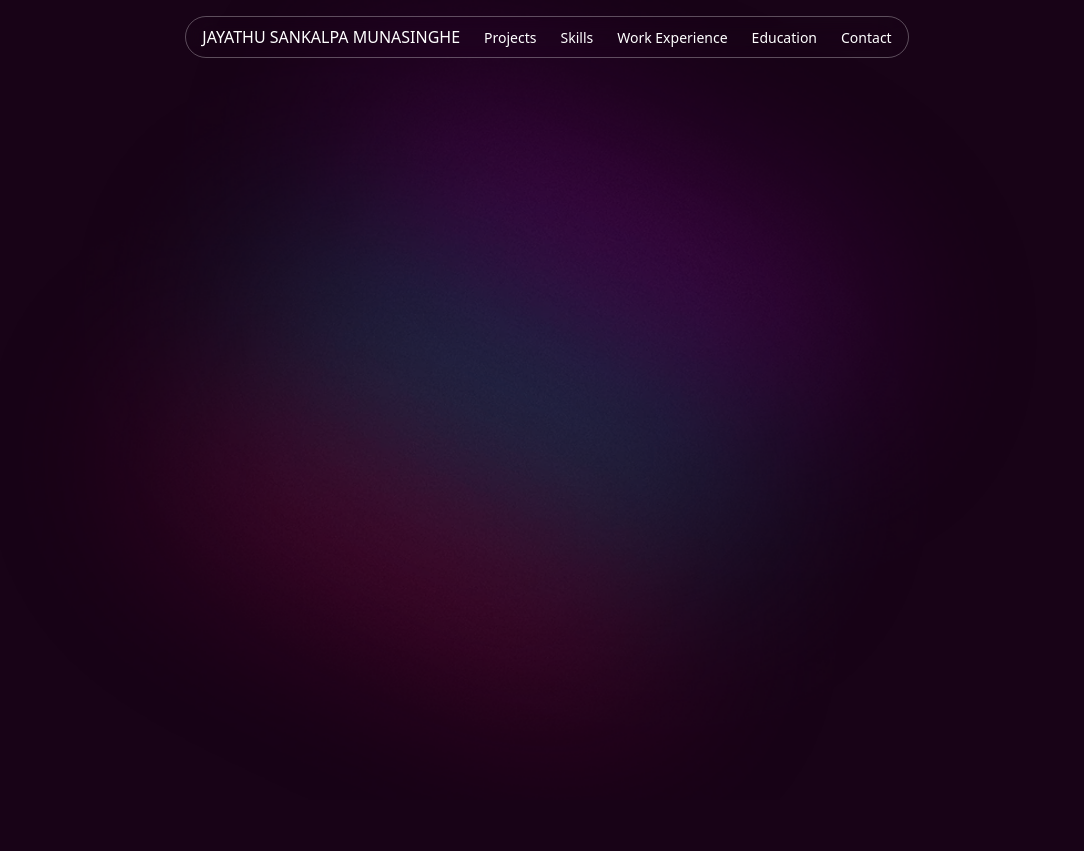
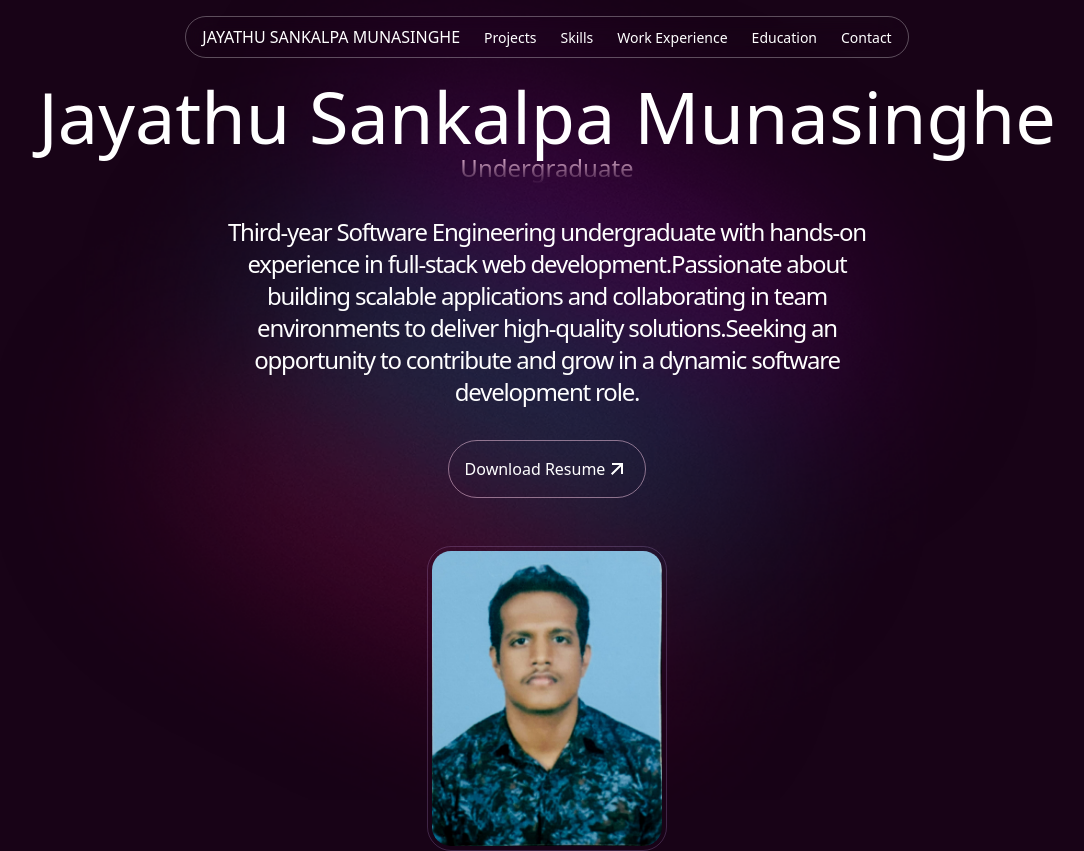
Before and after one commit to Munasinghe123/JSM-Portfolio, a React (Vite) app: page / in a window 1280 px wide. Shown: the whole page, without its empty margins (93-1177 px from the left). Before the commit the page ends 800 px from the top, so only its background shows below. Built offline with nearby package versions, Linux system fonts and the light colour scheme.

Commit message:
hero section done

```diff
--- a/src/App.jsx
+++ b/src/App.jsx
@@ -1,5 +1,6 @@
 
 import Navbar from "./components/NavBar";
+import HeroSection from "./components/HeroSection";
 
 const App=()=>{
   return(
@@ -8,6 +9,7 @@ const App=()=>{
         <div className="bg-image fixed inset-0 bg-cover bg-center"></div>
         <div className="relative z-10">
           <Navbar/>
+          <HeroSection/>
         </div>
       </main>
     </>
--- /dev/null
+++ b/src/components/HeroSection.jsx
@@ -0,0 +1,43 @@
+import { useRef } from "react";
+import { PROFILE } from "../constants";
+import jaya from '../assets/jaya.jpg'
+import { RiArrowRightUpLine } from "@remixicon/react";
+
+const HeroSection=()=>{
+
+    const heroRef=useRef(null);
+
+    return(
+        <section
+        className="flex min-h-screen flex-col items-center justify-center gap-4 lg:gap-6"
+        ref={heroRef}>
+            <div className="mt-8 lg:mt-20">
+                <h1
+                className="hero-title text-4xl upperCase lg:text-7xl">
+                    {PROFILE.name}
+                </h1>
+
+                <h2 className="hero-subheading bg-gradient-to-b from-pink-200 to purple-300 bg-clip-text text-center text-2xl
+                tracking-tigher text-transparent">
+                    {PROFILE.role}
+                </h2>
+            </div>
+            <p className="hero-text max-w-2xl p-2 text-center text-xl tracking-tighter lg:text-2xl">
+                {PROFILE.subheading}
+            </p>
+            <a href={"Jayathu-Sankalpa-CV.pdf"}
+            className="border white rounded-full flex mb-6 w-auto p-4 border-pink-200/50">
+            <span>
+                    Download Resume
+                </span>
+                <RiArrowRightUpLine/>
+
+            </a>
+
+            <img src={jaya} className="rounded-3xl w-60 border border-purple-300/20 p-1"/>
+
+        </section>
+    )
+}
+
+export default HeroSection;
--- a/src/components/NavBar.jsx
+++ b/src/components/NavBar.jsx
@@ -56,7 +56,7 @@ const Navbar = () => {
                 {/* Mobile Navbar */}
                 <div className="py-2 backdrop-blur-md lg:hidden">
                     <div className="flex items-center justify-between">
-                        <a href="#" className="pl-2 uppercase">Jayathu Sankalpa</a>
+                        <a href="#" className="pl-2 uppercase">Jayathu Sankalpa Munasinghe</a>
                         <button
                             className="focus:outline-none lg:hidden"
                             onClick={toggleMobileMenu}
--- a/src/constants/index.jsx
+++ b/src/constants/index.jsx
@@ -28,10 +28,12 @@ export const NAVIGATION_LINKS = [
 ];
 
 export const PROFILE = {
-  name: "David Stones",
-  role: "Full Stack Developer",
+  name: "Jayathu Sankalpa Munasinghe",
+  role: "Undergraduate",
   subheading:
-    "With 10 years of full-stack development experience, I build efficient, scalable web applications. Not on the job hunt, but always curious about interesting projects.",
+  "Third-year Software Engineering undergraduate with hands-on experience in full-stack web development."+
+  "Passionate about building scalable applications and collaborating in team environments to deliver high-quality solutions."+
+  "Seeking an opportunity to contribute and grow in a dynamic software development role."
 };
 
 export const PROJECTS = [
```
Also changed, not shown: src/assets/David.webp (deleted), src/assets/jaya.jpg (added).
